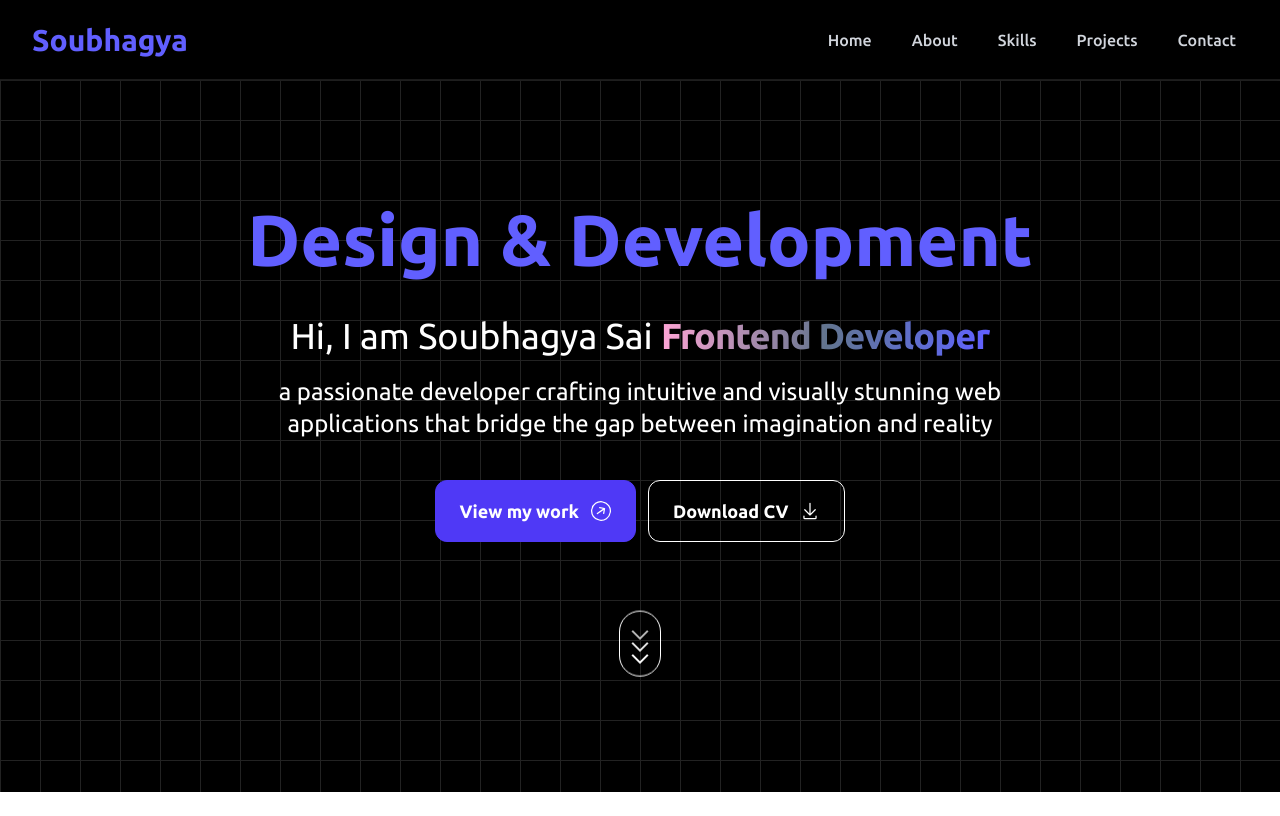
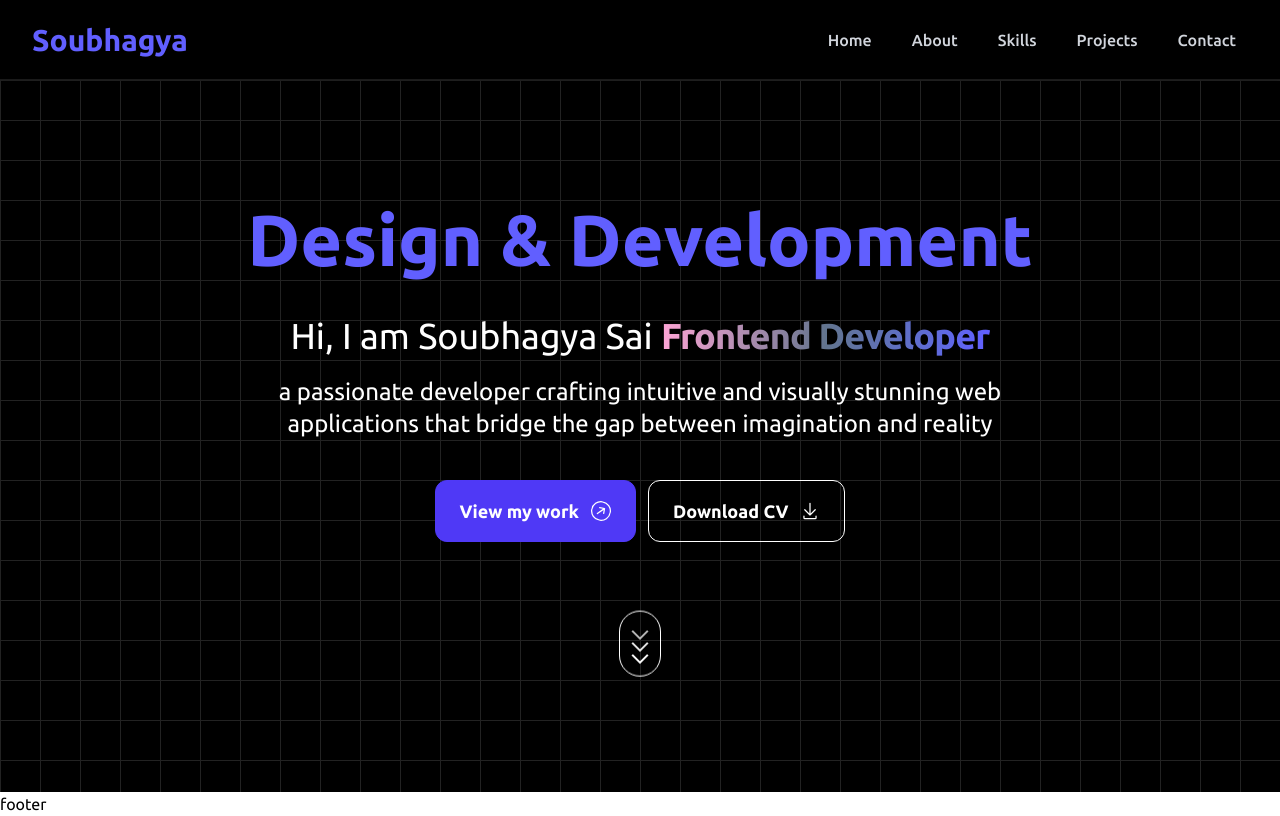
Before and after one commit to SoubhagyaSai/portfolio, a React (Vite) app: page / in a window 1280 px wide. Built offline with nearby package versions, Linux system fonts and the light colour scheme.

Commit message:
create footer page

```diff
--- a/src/App.jsx
+++ b/src/App.jsx
@@ -1,3 +1,4 @@
+import Footer from "./components/Footer"
 import Hero from "./components/Hero"
 import Navbar from "./components/Navbar"
 
@@ -7,6 +8,7 @@ function App() {
     <>
       <Navbar/>
       <Hero/>
+      <Footer/>
     </>
   )
 }
--- /dev/null
+++ b/src/components/Footer.jsx
@@ -0,0 +1,9 @@
+const Footer = () => {
+  return (
+    <div>
+      footer
+    </div>
+  )
+}
+
+export default Footer
```
